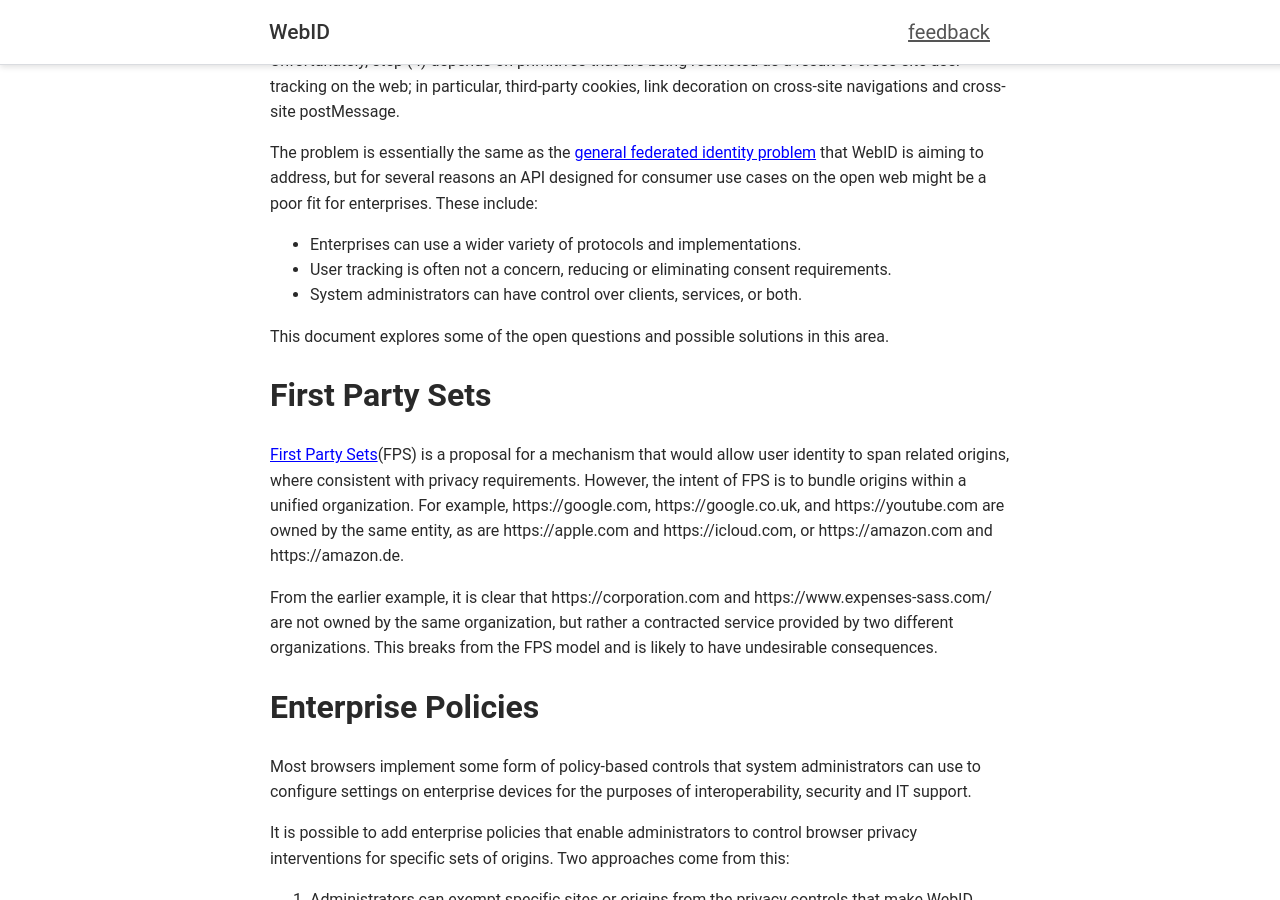
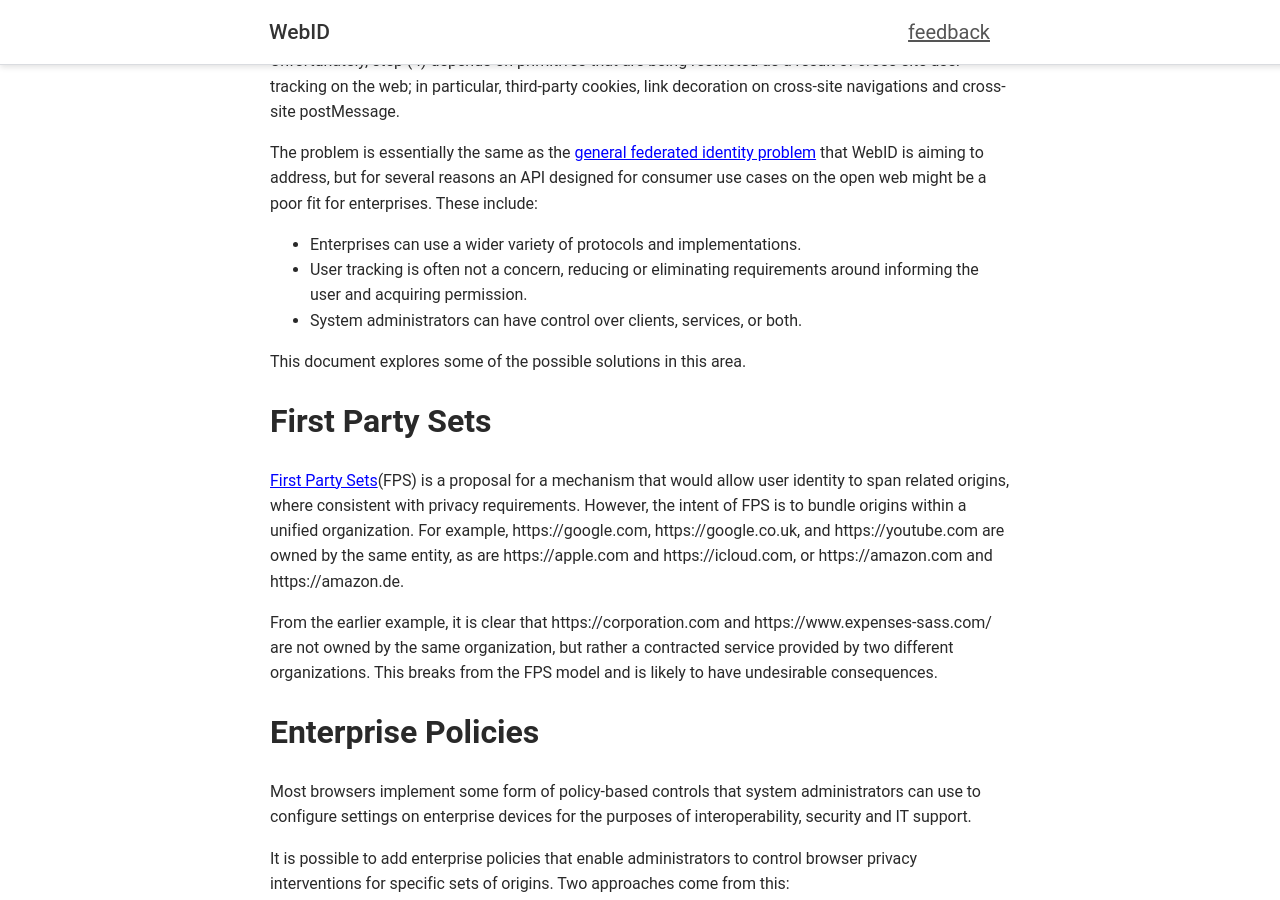
Before and after one commit to w3c-fedid/FedCM, a Jekyll site: the page built from enterprises.md, in a window 1280 px wide and 900 px high, scrolled down 422 px. Built offline with Jekyll 4.4.1, drawn with Linux system fonts in a browser that asks for light colours; some web fonts are replaced.

Commit message:
Update enterprises.md

```diff
--- a/enterprises.md
+++ b/enterprises.md
@@ -16,10 +16,10 @@ Unfortunately, step (4) depends on primitives that are being restricted as a res
 
 The problem is essentially the same as the [general federated identity problem](README.md#the-problem) that WebID is aiming to address, but for several reasons an API designed for consumer use cases on the open web might be a poor fit for enterprises. These include:
 * Enterprises can use a wider variety of protocols and implementations.
-* User tracking is often not a concern, reducing or eliminating consent requirements.
+* User tracking is often not a concern, reducing or eliminating requirements around informing the user and acquiring permission.
 * System administrators can have control over clients, services, or both.
 
-This document explores some of the open questions and possible solutions in this area.
+This document explores some of the possible solutions in this area.
 
 # First Party Sets
 
```
